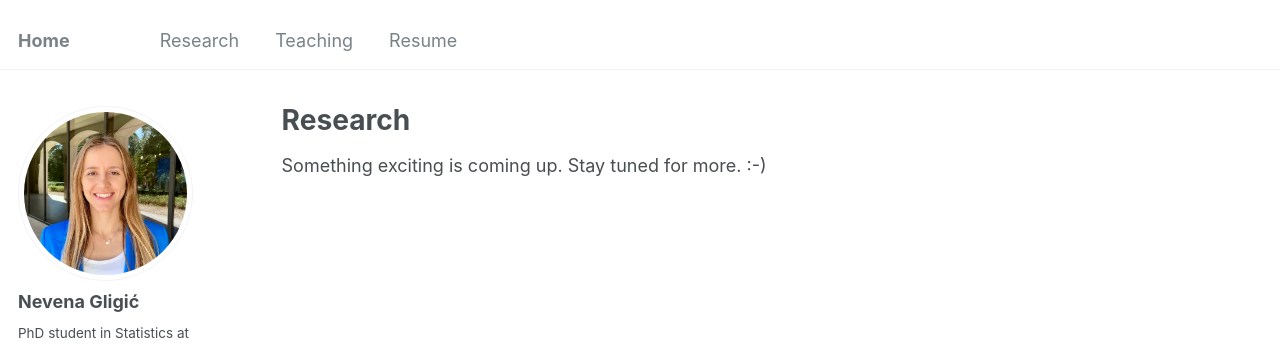
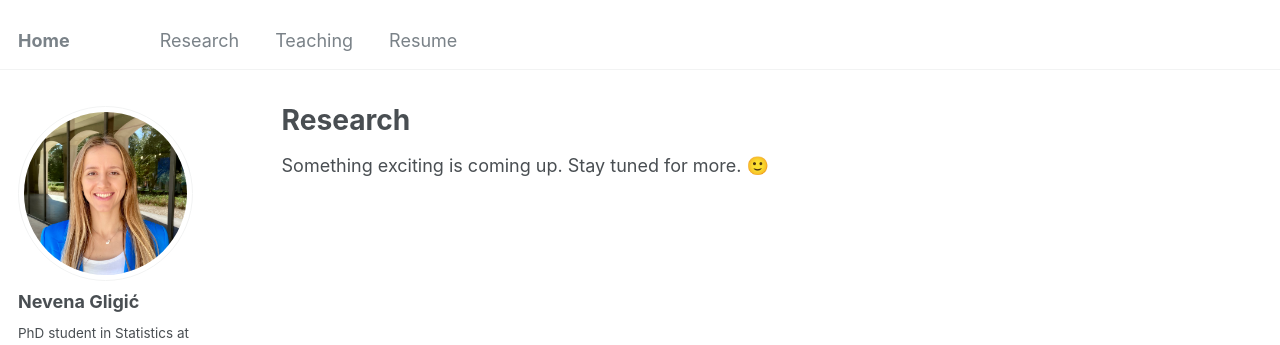
Before and after one commit to NevenaGligic/ngligic, a Jekyll site: the page built from _pages/research.md, in a window 1280 px wide. Shown: the top 345 px of the page. Built offline with Jekyll 4.4.1, drawn with Linux system fonts in a browser that asks for light colours.

```diff
--- a/_pages/research.md
+++ b/_pages/research.md
@@ -5,4 +5,4 @@ permalink: /research/
 author_profile: true
 ---
 
-Something exciting is coming up. Stay tuned for more. :-)
+Something exciting is coming up. Stay tuned for more. 🙂
```
